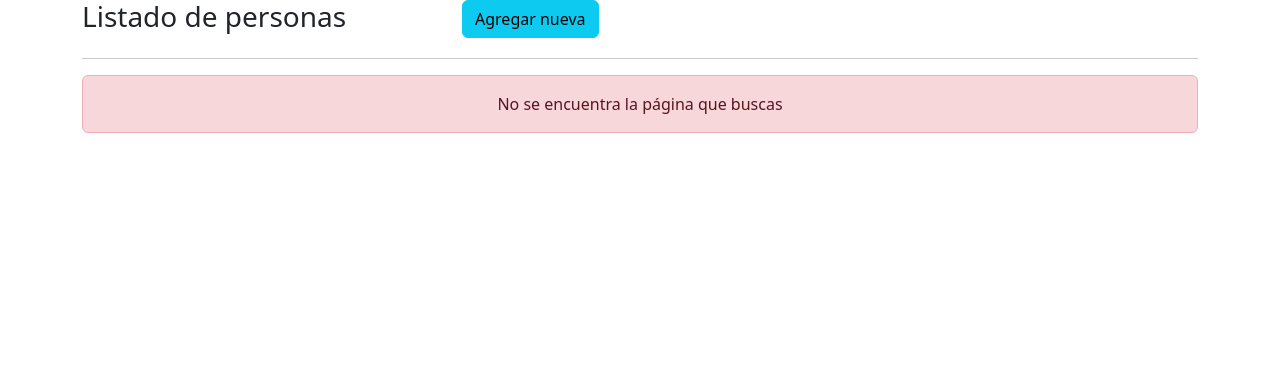
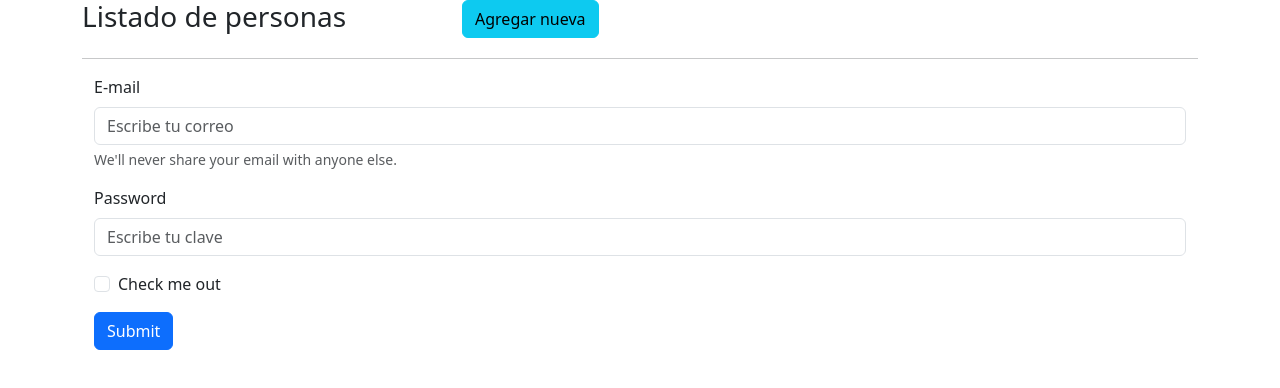
Before and after one commit to FernandoOnate/listadoPersonasAngular, an Angular app: page /login in a window 1280 px wide. Shown: the top 388 px of the page. Built offline with nearby package versions, Linux system fonts and the light colour scheme.

Commit message:
- Creado servicio de login - Creado componente login

```diff
--- a/src/app/app-routing.module.ts
+++ b/src/app/app-routing.module.ts
@@ -3,6 +3,7 @@
 import { PersonasComponent } from './personas/personas.component';
 import { FormularioComponent } from './personas/formulario/formulario.component';
 import { ErrorComponent } from './error/error.component';
+import { LoginComponent } from './login/login.component';
 
 const routes: Routes = [
   {
@@ -25,6 +26,11 @@
     ]
   },
   {
+    path:'login',
+    component: LoginComponent
+  }
+  ,
+  {
     path: '**',
     component: ErrorComponent
   }
--- a/src/app/app.module.ts
+++ b/src/app/app.module.ts
@@ -12,6 +12,7 @@
 import { ErrorComponent } from './error/error.component';
 import { DataServices } from './services/Data.service';
 import { HttpClientModule } from '@angular/common/http';
+import { LoginComponent } from './login/login.component';
 
 @NgModule({
   declarations: [
@@ -19,7 +20,8 @@
     PersonaComponent,
     FormularioComponent,
     PersonasComponent,
-    ErrorComponent
+    ErrorComponent,
+    LoginComponent
   ],
   imports: [
     BrowserModule,
--- /dev/null
+++ b/src/app/login/login.component.html
@@ -0,0 +1,20 @@
+<div class="container">
+    <form #forma="ngForm" (ngSubmit)="forma.form.valid && login(forma)">
+        <div class="mb-3">
+            <label for="nombreControl" class="form-label">E-mail</label>
+            <input type="email" class="form-control" id="nombreControl" aria-describedby="emailHelp" ngModel
+                name="mailInput" required placeholder="Escribe tu correo">
+            <div id="emailHelp" class="form-text">We'll never share your email with anyone else.</div>
+        </div>
+        <div class="mb-3">
+            <label for="passControl" class="form-label">Password</label>
+            <input type="password" class="form-control" id="passControl" name="passwordInput"
+             ngModel required placeholder="Escribe tu clave" autocomplete="off">
+        </div>
+        <div class="mb-3 form-check">
+            <input type="checkbox" class="form-check-input" id="exampleCheck1">
+            <label class="form-check-label" for="exampleCheck1">Check me out</label>
+        </div>
+        <button type="submit" class="btn btn-primary">Submit</button>
+    </form>
+</div>
--- /dev/null
+++ b/src/app/login/login.component.ts
@@ -0,0 +1,14 @@
+import { Component } from '@angular/core';
+import { NgForm } from '@angular/forms';
+
+@Component({
+  selector: 'app-login',
+  templateUrl: './login.component.html',
+  styleUrls: ['./login.component.css']
+})
+export class LoginComponent {
+  login(form:NgForm){
+    const email = form.value.mailInput;
+    const password = form.value.passwordInput
+  }
+}
```
Also changed, not shown: src/app/login/login.component.css (added).
